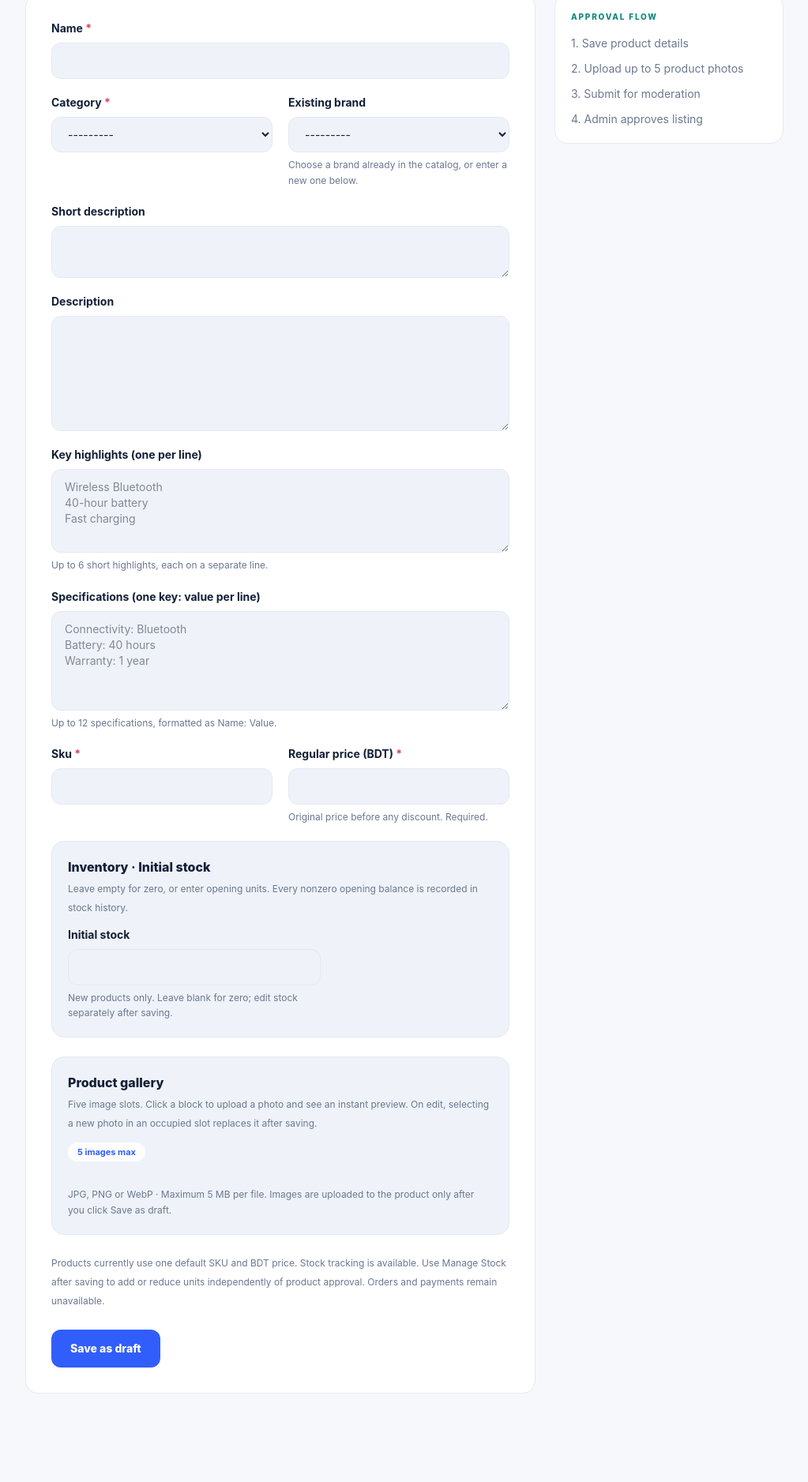
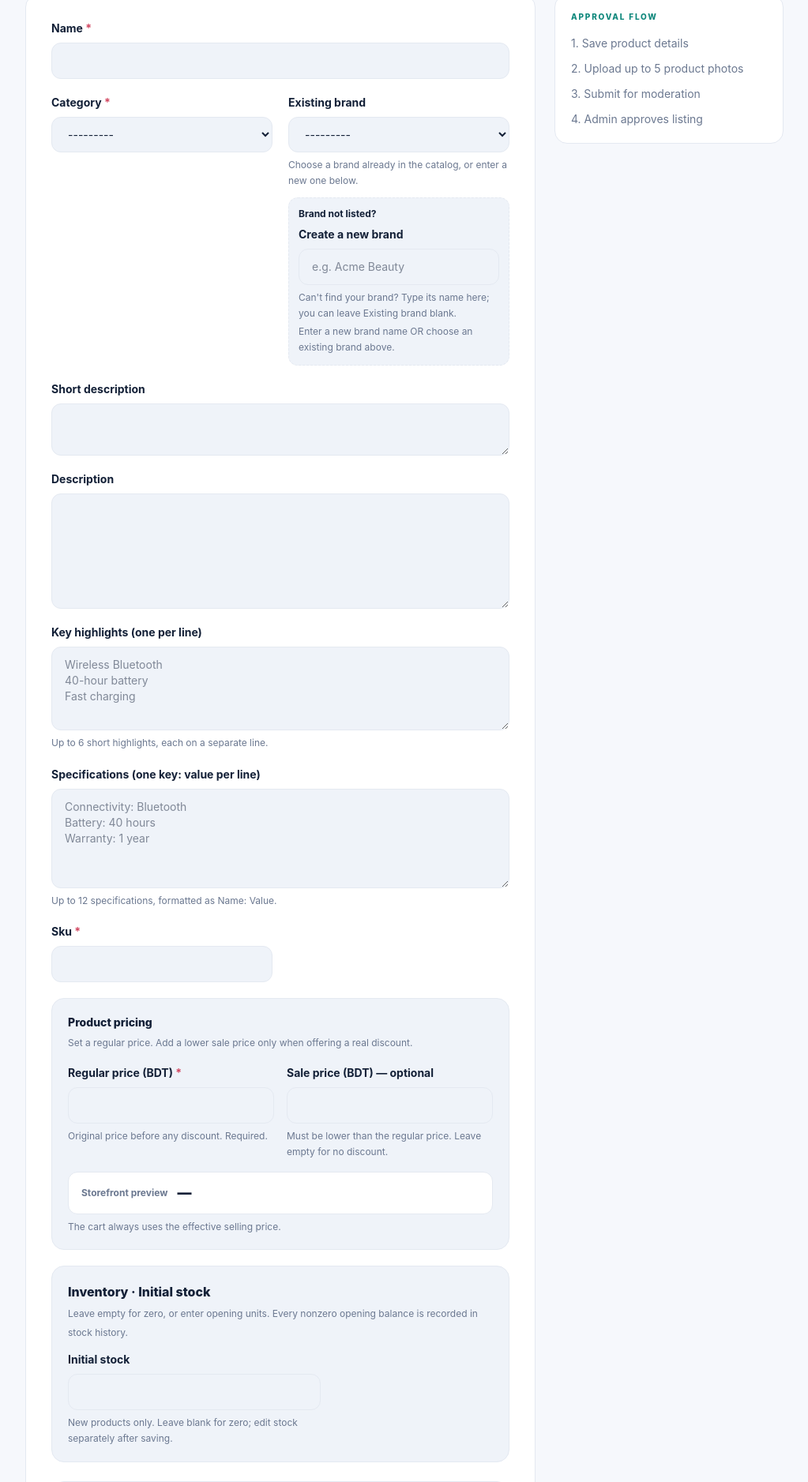
Before and after one commit to si-joy/Nexora-Marketplace, a Django app: template templates/catalog/seller/product_form.html in a window 1280 px wide. Shown: the part 385-2262 px from the top of the page at 79% size, without its empty margins (128-1151 px from the left). Run offline with Django 5.2, Linux system fonts and the light colour scheme; the template is opened without the code that fills it: values that come from a table or form of the project are taken from there, others are empty; style sheets or scripts are compiled from the project's sources; some libraries are stand-ins or nearby versions.

Commit message:
Provide clear brand entry and interactive regular/sale pricing fields

```diff
--- a/templates/catalog/seller/product_form.html
+++ b/templates/catalog/seller/product_form.html
@@ -10,13 +10,34 @@
       <div class="grid gap-5 sm:grid-cols-2">
         <div class="sm:col-span-2">{% include 'components/forms/field.html' with field=form.name %}</div>
         {% include 'components/forms/field.html' with field=form.category %}
-        {% include 'components/forms/field.html' with field=form.brand %}
+        <div class="min-w-0">
+          {% include 'components/forms/field.html' with field=form.brand %}
+          <div class="mt-3 rounded-xl border border-dashed border-line bg-surface-soft p-3">
+            <p class="text-xs font-bold text-foreground">Brand not listed?</p>
+            <div class="mt-2">{% include 'components/forms/field.html' with field=form.new_brand_name %}</div>
+            <p class="mt-1 text-xs leading-5 text-muted">Enter a new brand name OR choose an existing brand above.</p>
+          </div>
+        </div>
         <div class="sm:col-span-2">{% include 'components/forms/field.html' with field=form.short_description %}</div>
         <div class="sm:col-span-2">{% include 'components/forms/field.html' with field=form.description %}</div>
         <div class="sm:col-span-2">{% include 'components/forms/field.html' with field=form.highlights %}</div>
         <div class="sm:col-span-2">{% include 'components/forms/field.html' with field=form.specifications_text %}</div>
         {% include 'components/forms/field.html' with field=form.sku %}
-        {% include 'components/forms/field.html' with field=form.price_bdt %}
+        <div class="sm:col-span-2 rounded-2xl border border-line bg-surface-soft p-4 sm:p-5">
+          <h2 class="text-sm font-extrabold text-foreground">Product pricing</h2>
+          <p class="mt-1 text-xs leading-6 text-muted">Set a regular price. Add a lower sale price only when offering a real discount.</p>
+          <div class="mt-4 grid gap-4 sm:grid-cols-2">
+            {% include 'components/forms/field.html' with field=form.price_bdt %}
+            {% include 'components/forms/field.html' with field=form.sale_price_bdt %}
+          </div>
+          <div class="mt-4 flex flex-wrap items-center gap-3 rounded-xl border border-line bg-surface px-4 py-3">
+            <span class="text-xs font-bold text-muted">Storefront preview</span>
+            <strong data-price-preview-final class="text-lg font-black text-foreground">—</strong>
+            <del data-price-preview-original hidden class="text-sm text-muted"></del>
+            <span data-price-preview-badge hidden class="rounded-full bg-surface-soft px-2 py-1 text-xs font-bold text-success"></span>
+          </div>
+          <p data-price-preview-error class="mt-2 text-xs text-muted" aria-live="polite">The cart always uses the effective selling price.</p>
+        </div>
         {% if not editing %}
           <div class="sm:col-span-2 rounded-2xl border border-line bg-surface-soft p-4 sm:p-5">
             <h2 class="text-base font-extrabold text-foreground">Inventory · Initial stock</h2>
@@ -88,4 +109,7 @@
 </section>
 {% endblock %}
 
-{% block extra_js %}<script defer src="{% static 'js/seller-gallery.js' %}"></script>{% endblock %}
+{% block extra_js %}
+<script defer src="{% static 'js/seller-gallery.js' %}"></script>
+<script defer src="{% static 'js/seller-pricing.js' %}"></script>
+{% endblock %}
```
